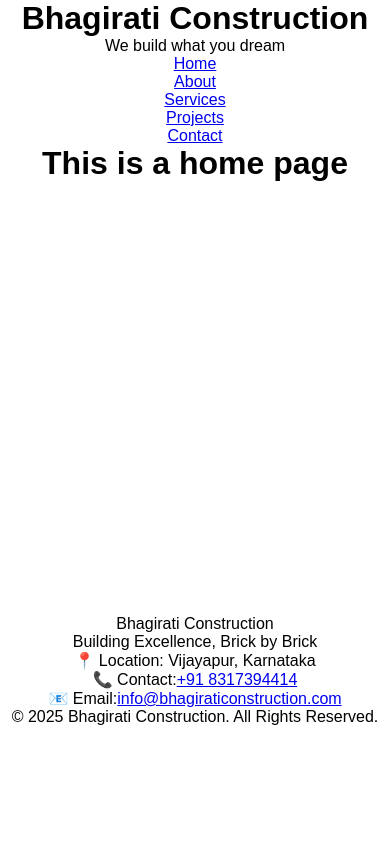
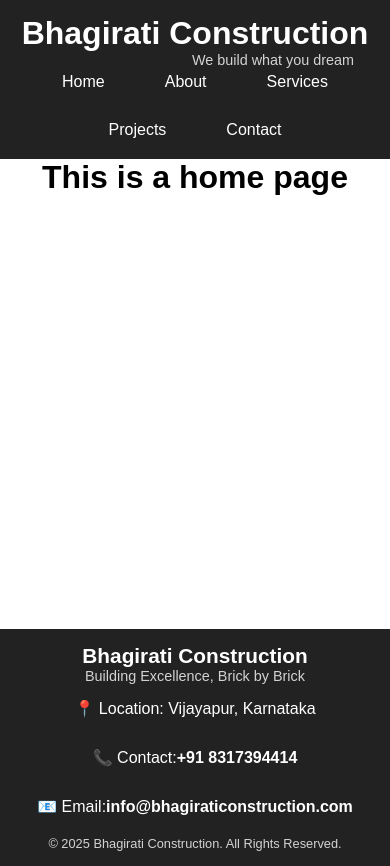
Before and after one commit to VijayHitnalli/Bhagirati-Construction, a React (Create React App) app: page / in a window 390 px wide. Before the commit the page ends 844 px from the top, so only its background shows below. Built offline with nearby package versions, Linux system fonts and the light colour scheme.

Commit message:
Fixed missing CSS

```diff
--- a/src/App.css
+++ b/src/App.css
@@ -15,3 +15,136 @@
   font-size: xx-large;
   font-weight: bolder;
 }
+/* HEADER CSS */
+.header {
+  display: flex;
+  justify-content: space-between;
+  align-items: center;
+  background-color: #222;
+  color: white;
+  padding: 15px 20px;
+  flex-wrap: wrap;
+
+}
+
+.nav ul {
+  list-style: none;
+  display: flex;
+  gap: 20px;
+  margin: 0;
+  padding: 0;
+}
+
+.nav ul li {
+  display: inline;
+}
+
+.nav ul li a {
+  color: white;
+  text-decoration: none;
+  font-size: 1rem;
+  padding: 5px 10px;
+}
+
+.nav ul li a:hover {
+  text-decoration: underline;
+}
+
+.name{
+  display: flex;
+  flex-direction: column;
+
+}
+.name p{
+  margin-left: 156px;
+  font-size: 0.9rem;
+  opacity: 0.8;
+}
+@media (max-width:768px){
+  .header{
+    flex-direction: column;
+    text-align: center;
+    padding: 15px;
+  }
+  .nav ul{
+    flex-direction: row;
+    justify-content: center;
+    flex-wrap: wrap;
+  }
+  .nav ul li{
+    display: inline-block;
+    margin: 5px 10px;
+  }
+  .na ul li a{
+    font-size: 1rem;
+    padding: 5px 8px;
+  }
+}
+
+/* FOOTER CSS */
+.footer {
+  background-color: #222;
+  color: white;
+  text-align: center;
+  padding: 20px 0;
+}
+
+.footer-content {
+  max-width: 800px;
+  margin: 0 auto;
+}
+
+.company-name {
+  font-size: 1.5rem;
+  font-weight: bold;
+}
+
+.tagline {
+  font-size: 1rem;
+  margin-bottom: 10px;
+  opacity: 0.8;
+}
+
+.contact-info{
+  display: flex;
+  justify-content: center;
+  flex-wrap: wrap;
+  gap: 20px;
+  margin-top: 10px
+}
+
+.contact-info p {
+  margin: 5px 0;
+  font-size: 0.9rem;
+}
+
+.copyright {
+  margin-top: 15px;
+  font-size: 0.8rem;
+  opacity: 0.8;
+}
+.email-link, .phone-link{
+  color: white;
+  text-decoration: none;
+  font-weight: bold;
+}
+
+@media (max-width: 768px){
+.footer{
+  padding: 15px;
+}
+.contact-info{
+  flex-direction: column;
+  text-align: center;
+}
+.contact-info p{
+  font-size: 1rem;
+
+}
+.company-name{
+  font-size: 1.3rem;
+}
+.tagline{
+  font-size: 0.9rem;
+}
+}
```
